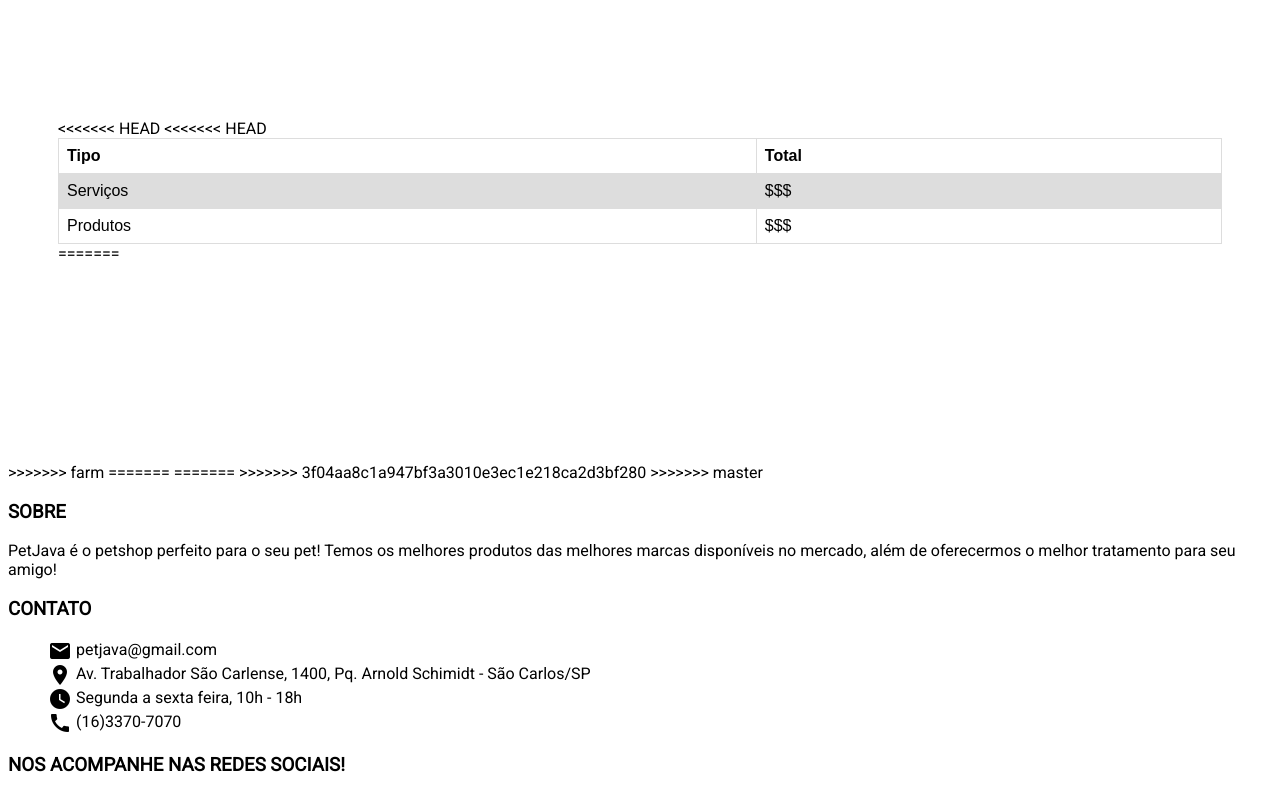
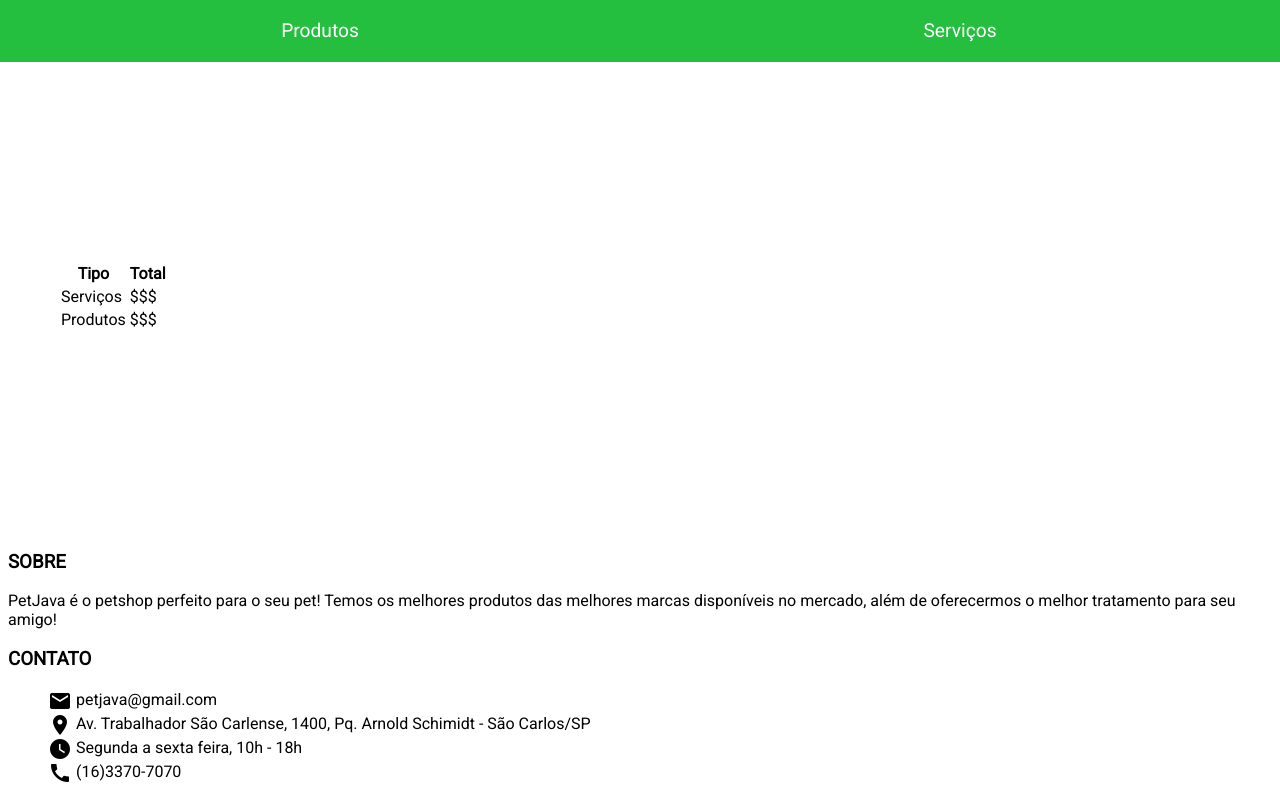
Before and after one commit to LucasAntognoni/SCC0219, a plain HTML site: page ganhos/ganhos.html in a window 1280 px wide. Shown: the part 89-879 px from the top of the page. Drawn offline with Linux system fonts and the light colour scheme.

Commit message:
Master fix

```diff
--- a/ganhos/ganhos.html
+++ b/ganhos/ganhos.html
@@ -5,12 +5,11 @@
     <meta charset="utf-8">
     <title>Pet Shop</title>
     <link rel="stylesheet" href="../css/style.css">
-    <link rel="stylesheet" href="../css/styleGanhos.css">
+    <link rel="stylesheet" href="../css/styleLoginCadastro.css">
     <link href='http://fonts.googleapis.com/css?family=Roboto' rel='stylesheet' type='text/css'>
     <link rel="stylesheet" href="https://fonts.googleapis.com/icon?family=Material+Icons">
     <link rel="stylesheet" href="https://cdnjs.cloudflare.com/ajax/libs/font-awesome/4.7.0/css/font-awesome.min.css">
   </head>
-
   <body>
       <div class="start">
           <header class="header" id="header">
@@ -26,23 +25,22 @@
               <div id="links">
                   <nav>
                       <ul>
-                      <li><a href="./login.html"> <i class="material-icons md-48" style='vertical-align: middle'>account_circle</i>   Login</a></li>
+                          <li><a href="../login_cadastro/login.html"> <i class="material-icons md-48" style='vertical-align: middle'>account_circle</i>   Login</a></li>
                           <li><a href="#cart"><i class="material-icons md-48">shopping_cart</i></a></li>
                       </ul>
                   </nav>
-
               </div>
           </header>
           <div id="menu">
               <nav>
                   <ul>
-              <li><a href="vendaProdutos.html">Produtos</a></li>
-              <li><a href="vendaServicos.html">Serviços</a></li>
+                      <li><a href="../vendas/vendaProdutos.html">Produtos</a></li>
+                      <li><a href="../vendas/vendaServicos.html">Serviços</a></li>
                   </ul>
               </nav>
           </div>
       </div>
-
+      <div class="content">
           <div style="padding: 200px 50px;">
               <table class="ganhos">
                   <tr class="trGanhos">
@@ -57,29 +55,15 @@
                       <td class="tdGanhos">Produtos</td>
                       <td class="tdGanhos">$$$</td>
                   </tr>
-<<<<<<< HEAD
-<<<<<<< HEAD
-    </table>
-=======
               </table>
           </div>
->>>>>>> farm
-=======
-     </table>
       </div>
-=======
-    </table>
->>>>>>> 3f04aa8c1a947bf3a3010e3ec1e218ca2d3bf280
->>>>>>> master
-
       <footer>
-
           <section id="about">
               <h3>SOBRE</h3>
               <p>PetJava é o petshop perfeito para o seu pet! Temos os melhores produtos das melhores marcas disponíveis no mercado,
             além de oferecermos o melhor tratamento para seu amigo!</p>
           </section>
-
           <section id="contact">
               <h3>CONTATO</h3>
             <ul style="list-style-type: none;">
@@ -97,11 +81,7 @@
             <a href="#" class="fa fa-instagram"></a>
             <a href="#" class="fa fa-google"></a>
           </section>
-
-
-
         <div id="copyright" style="margin-left:auto; margin-right:auto;"> &copy; Copyright Pet Shop 2017</div>
-
     </footer>
 
   </body>
```
Also changed, not shown: login_cadastro/cadastro.html (+5 -4 lines), login_cadastro/login.html (+6 -11 lines). Lines whose indentation alone changed are shown as unchanged.
